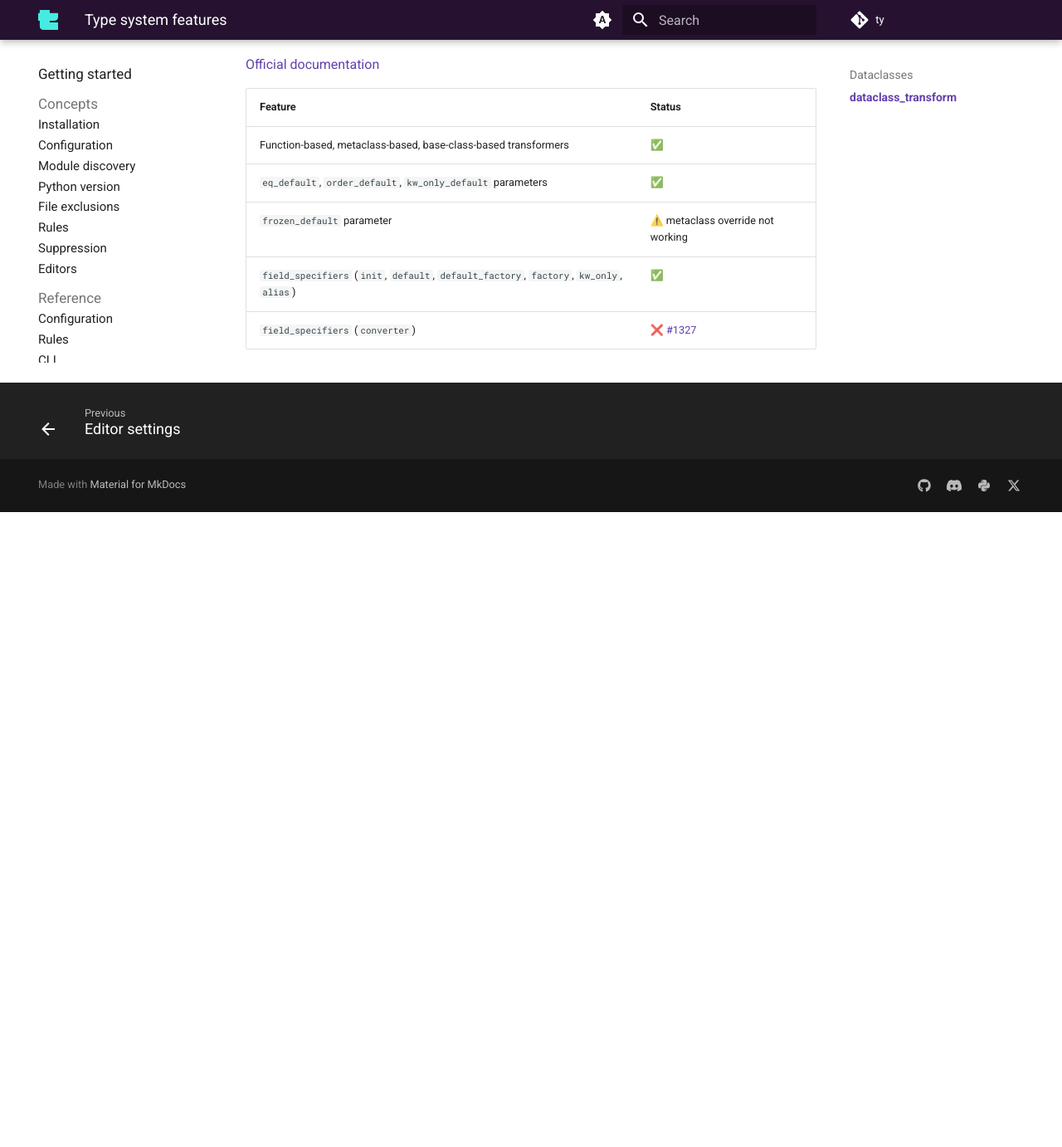
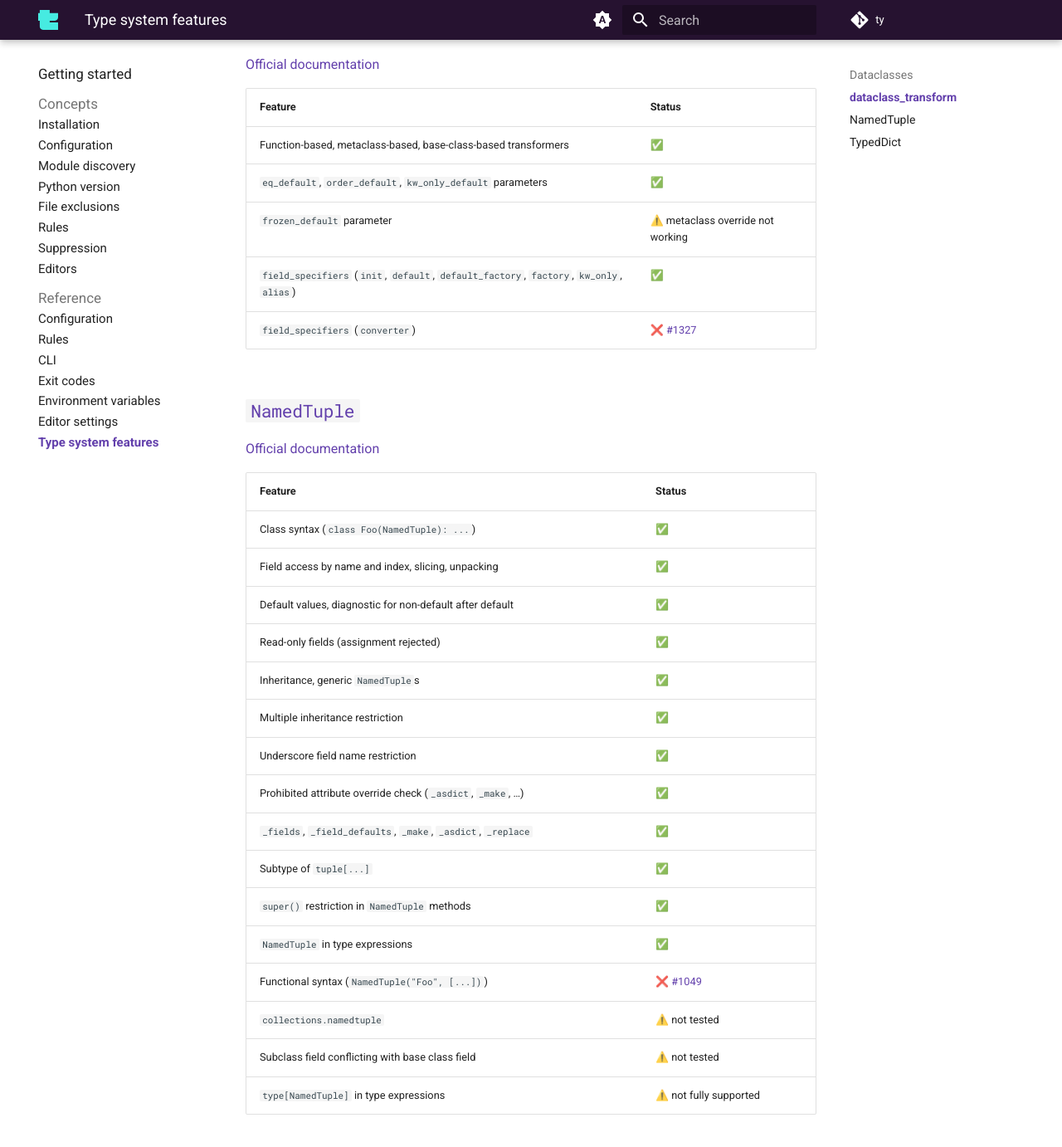
Before and after one commit to astral-sh/ty, an MkDocs documentation site: the page built from docs/reference/type-system-features.md, in a window 1280 px wide and 1400 px high, scrolled down 1230 px. Shown: the top 1382 px of the window at 83% size. Built offline with MkDocs 1.6.1 and Material for MkDocs 9.7.7, drawn with Linux system fonts in a browser that asks for light colours; comment, search, counter and statistics services are not loaded; before the commit the page ends 1847 px from its top, so only the background shows below that; some of the changed text lies outside the part shown.

Commit message:
Added two more sections

```diff
--- a/docs/reference/type-system-features.md
+++ b/docs/reference/type-system-features.md
@@ -37,3 +37,49 @@
 | `frozen_default` parameter                                                               | ⚠️ metaclass override not working                       |
 | `field_specifiers` (`init`, `default`, `default_factory`, `factory`, `kw_only`, `alias`) | ✅                                                      |
 | `field_specifiers` (`converter`)                                                         | ❌ [#1327](https://github.com/astral-sh/ty/issues/1327) |
+
+## `NamedTuple`
+
+[Official documentation](https://typing.python.org/en/latest/spec/namedtuples.html)
+
+| Feature                                                      | Status                                                  |
+| ------------------------------------------------------------ | ------------------------------------------------------- |
+| Class syntax (`class Foo(NamedTuple): ...`)                  | ✅                                                      |
+| Field access by name and index, slicing, unpacking           | ✅                                                      |
+| Default values, diagnostic for non-default after default     | ✅                                                      |
+| Read-only fields (assignment rejected)                       | ✅                                                      |
+| Inheritance, generic `NamedTuple`s                           | ✅                                                      |
+| Multiple inheritance restriction                             | ✅                                                      |
+| Underscore field name restriction                            | ✅                                                      |
+| Prohibited attribute override check (`_asdict`, `_make`, …)  | ✅                                                      |
+| `_fields`, `_field_defaults`, `_make`, `_asdict`, `_replace` | ✅                                                      |
+| Subtype of `tuple[...]`                                      | ✅                                                      |
+| `super()` restriction in `NamedTuple` methods                | ✅                                                      |
+| `NamedTuple` in type expressions                             | ✅                                                      |
+| Functional syntax (`NamedTuple("Foo", [...])`)               | ❌ [#1049](https://github.com/astral-sh/ty/issues/1049) |
+| `collections.namedtuple`                                     | ⚠️ not tested                                           |
+| Subclass field conflicting with base class field             | ⚠️ not tested                                           |
+| `type[NamedTuple]` in type expressions                       | ⚠️ not fully supported                                  |
+
+## `TypedDict`
+
+[Official documentation](https://typing.python.org/en/latest/spec/typeddict.html)
+
+| Feature                                                        | Status                                                  |
+| -------------------------------------------------------------- | ------------------------------------------------------- |
+| Class syntax (`class Foo(TypedDict): ...`)                     | ✅                                                      |
+| Key access by literal string, `Final` constants                | ✅                                                      |
+| Constructor validation (missing keys, invalid types)           | ✅                                                      |
+| `total` parameter                                              | ✅                                                      |
+| `Required[…]`, `NotRequired[…]`                                | ✅                                                      |
+| `ReadOnly[…]`                                                  | ✅                                                      |
+| Inheritance, generic `TypedDict`s                              | ✅                                                      |
+| Recursive `TypedDict`                                          | ✅                                                      |
+| Structural assignability and equivalence                       | ✅                                                      |
+| Methods (`get`, `pop`, `setdefault`, `keys`, `values`, `copy`) | ✅                                                      |
+| `__total__`, `__required_keys__`, `__optional_keys__`          | ✅                                                      |
+| Functional syntax (`TypedDict("Foo", {...})`)                  | ❌ [#154](https://github.com/astral-sh/ty/issues/154)   |
+| `closed`, `extra_items` (PEP 728)                              | ❌ [#154](https://github.com/astral-sh/ty/issues/154)   |
+| `Unpack` for `**kwargs` typing                                 | ❌ [#1746](https://github.com/astral-sh/ty/issues/1746) |
+| Tagged union narrowing                                         | ❌ [#1479](https://github.com/astral-sh/ty/issues/1479) |
+| Diagnostic: Invalid `isinstance()` check on `TypedDict`        | ⚠️ not tested                                           |
```
